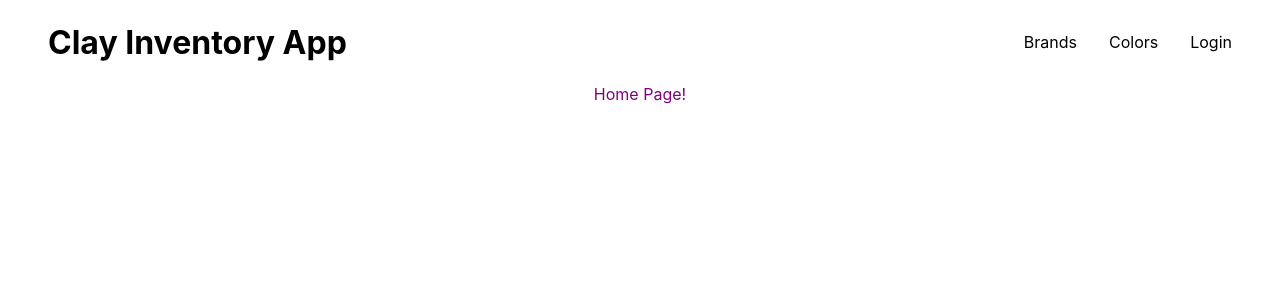
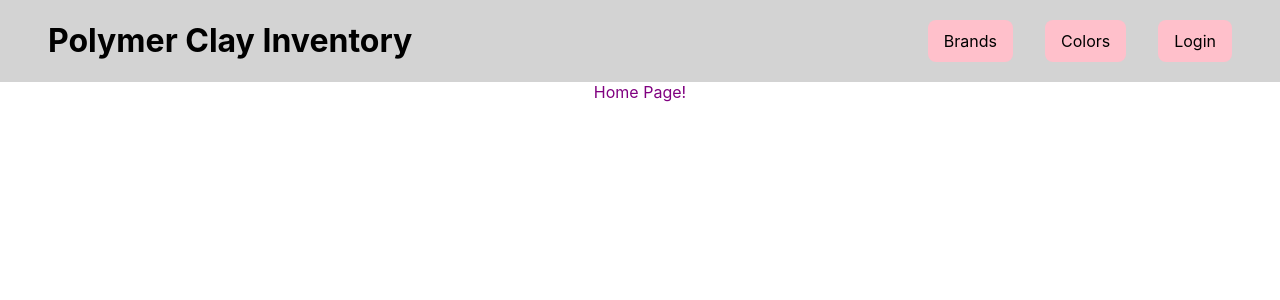
Before and after one commit to jesspaul/clay-inventory-app, a React (Create React App) app: page / in a window 1280 px wide. Shown: the top 300 px of the page. Built offline with nearby package versions, Linux system fonts and the light colour scheme; no server answers.

Commit message:
style header

```diff
--- a/src/components/Header/Header.css
+++ b/src/components/Header/Header.css
@@ -2,6 +2,7 @@
   display: flex;
   align-items: center;
   justify-content: space-between;
+  background-color: lightgray;
 }
 
 .Header h1 {
@@ -15,10 +16,21 @@
 }
 
 .Header li {
-  margin: 1rem;
+  margin: 0 1rem;
 }
 
 .Header a {
   text-decoration: none;
   color: inherit;
 }
+
+.nav-link {
+  background-color: pink;
+  padding: 0.7rem 1rem;
+  border-radius: 0.5rem;
+}
+
+.nav-link:hover {
+  cursor: pointer;
+  box-shadow: 0.1rem 0.1rem 0.3rem gray;
+}
--- a/src/components/Header/Header.js
+++ b/src/components/Header/Header.js
@@ -5,19 +5,19 @@ import { Link } from 'react-router-dom';
 const Header = ({ user }) => {
     return (
         <div className="Header">
-            <Link to='/'><h1>Clay Inventory App</h1></Link>
+            <Link to='/'><h1>Polymer Clay Inventory</h1></Link>
 
             <ul>
-                <Link to='/brands'><li>Brands</li></Link>
-                <Link to='/colors'><li>Colors</li></Link>
+                <Link to='/brands'><li className='nav-link'>Brands</li></Link>
+                <Link to='/colors'><li className='nav-link'>Colors</li></Link>
                 {
                     user ?
                     <>
-                    <Link to='/inventory'><li>My Inventory</li></Link>
-                    <li onClick={logout}>Logout</li>
+                    <Link to='/inventory'><li className='nav-link'>My Inventory</li></Link>
+                    <li className='nav-link' onClick={logout}>Logout</li>
                     </>
                     :
-                    <li onClick={login}>Login</li>
+                    <li className='nav-link' onClick={login}>Login</li>
                 }
             </ul>
         </div>
```
